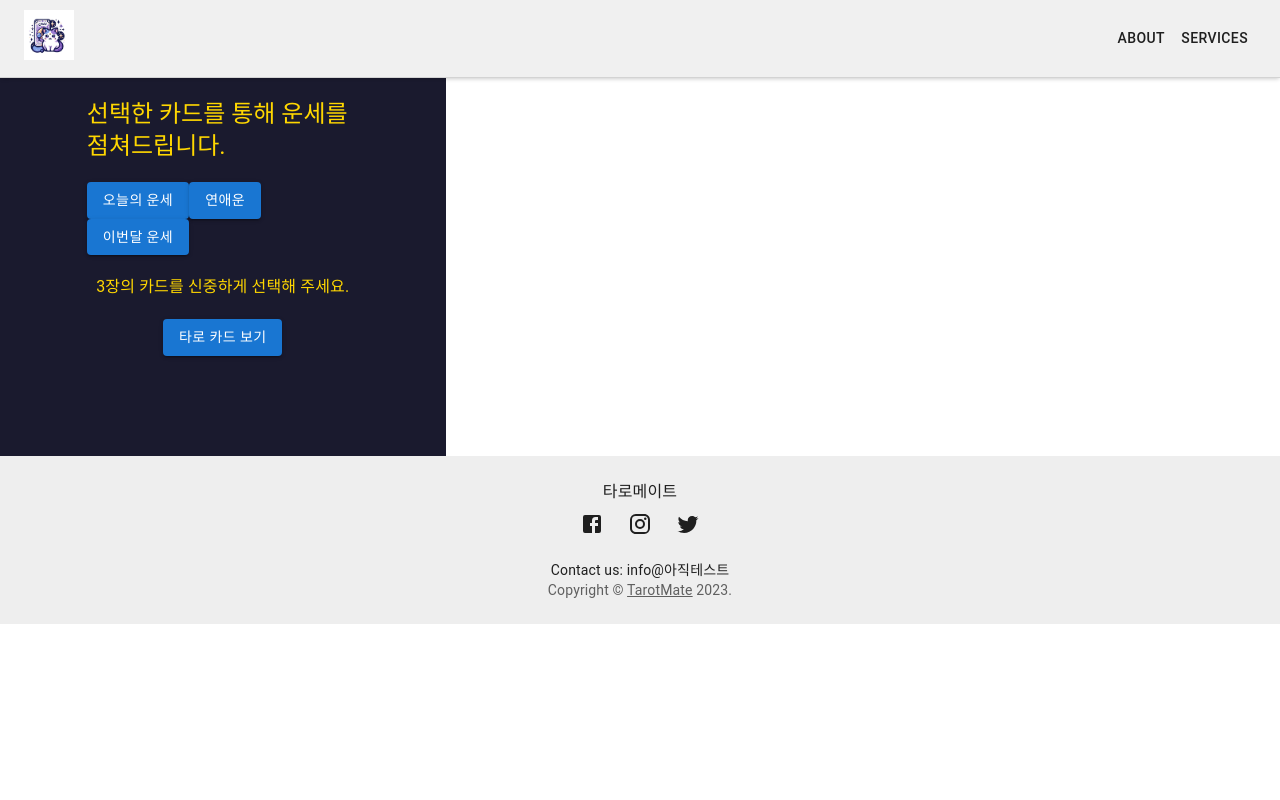
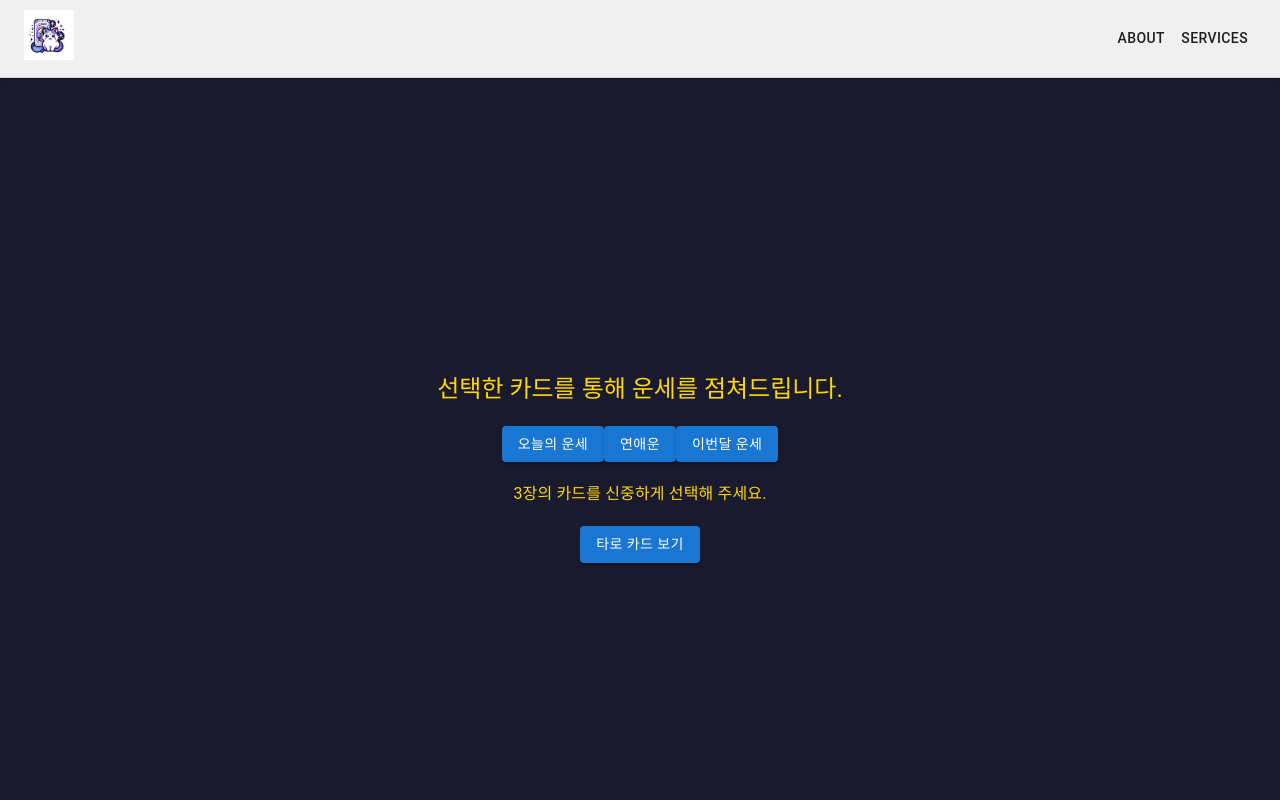
Before and after one commit to kabalport/vite-react-app, a React (Vite) app: page / in a window 1280 px wide. Shown: the top 800 px of the page. Built offline with nearby package versions, Linux system fonts and the light colour scheme.

Commit message:
header develop3

```diff
--- a/src/layouts/MainLayout/MainLayout.tsx
+++ b/src/layouts/MainLayout/MainLayout.tsx
@@ -1,24 +1,23 @@
 import MainHeader from './MainHeader';
 import MainFooter from './MainFooter';
 import * as React from 'react';
-import PropTypes from "prop-types"
+import PropTypes from 'prop-types';
+import { Box } from '@mui/material';
 
 const MainLayout = (props: any) => {
     return (
-        <React.Fragment>
-        <div>
+        <Box sx={{ display: 'flex', flexDirection: 'column', minHeight: '100vh' }}>
             <MainHeader />
-            <div style={{ display: 'flex' }}>
-                    {props.children}
-            </div>
+            <Box component="main" sx={{ flexGrow: 1, display: 'flex' }}>
+                {props.children}
+            </Box>
             <MainFooter />
-        </div>
-            </React.Fragment>
+        </Box>
     );
 };
 
 MainLayout.propTypes = {
-    children: PropTypes.any,
+    children: PropTypes.node,  // Updated to 'node' which is more appropriate for children
     location: PropTypes.object,
 }
 
--- a/src/pages/TarotMate/MainPage/TarotComponent/TarotComponent.tsx
+++ b/src/pages/TarotMate/MainPage/TarotComponent/TarotComponent.tsx
@@ -21,6 +21,7 @@ function TarotComponent() {
     const [openSnackbar, setOpenSnackbar] = useState(false); // Snackbar 상태 추가
     const [fortuneType, setFortuneType] = useState(''); // 운세 유형 상태 추가
     const [showTarotCards, setShowTarotCards] = useState(false); // State to toggle visibility of tarot cards
+    const [showResults, setShowResults] = useState(false); // 결과 표시 여부 관리
 
     // 버튼 클릭 핸들러
     const handleFortuneType = (type: string) => {
@@ -52,12 +53,6 @@ function TarotComponent() {
         { number: 20, name: "심판", image: "../images/major_arcana_judgement.png" },
         { number: 21, name: "세계", image: "../images/major_arcana_world.png" }
     ];
-
-
-// Replace "../images/" with the actual path to the directory where the images are stored.
-
-
-
 
 
     const toggleCardSelection = (card: string) => {
@@ -113,6 +108,7 @@ function TarotComponent() {
         try {
             const result: any = await gptTarot(tarotPrompt);
             setResponse(result.choices);
+            setShowResults(true); // 결과를 표시하도록 설정
         } catch (error) {
             console.error('Error fetching GPT response:', error);
             setResponse([]);
@@ -149,18 +145,24 @@ function TarotComponent() {
         <div style={{
             backgroundColor: '#1a1a2e', // 전체 배경색
             color: 'white',
+            display: 'flex',
+            flexDirection: 'column',
+            justifyContent: 'center', // 수직 중앙 정렬
+            alignItems: 'center', // 수평 중앙 정렬
+            minHeight: '100vh', // 전체 높이 차지
+            width: '100%', // 너비를 100%로 설정
         }}>
             <div style={{
                 padding: '20px',
-                margin: 'auto', // 자동 마진을 사용하여 좌우 중앙 정렬
-                maxWidth: '70%', // 최대 너비를 90%로 설정하여 여백 유지
+                width: '100%', // 너비를 100%로 설정
                 display: 'flex',
                 flexDirection: 'column',
                 alignItems: 'center',
-                backgroundColor: '#1a1a2e', // 어두운 배경 색상 추가
-                color: 'white' // 텍스트 색상을 밝게 변경
+                backgroundColor: '#1a1a2e',
+                color: 'white'
             }}>
-
+                {!showTarotCards && (
+               <>
                 {fortuneType || (
                     <Typography variant="h5" style={{ color: 'gold', marginBottom: '20px' }}>
                     선택한 카드를 통해 운세를 점쳐드립니다.</Typography>
@@ -191,8 +193,6 @@ function TarotComponent() {
                         `${3 - selectedCards.length}장의 카드를 신중하게 선택해 주세요.`
                     }
                 </Typography>
-
-                {!showTarotCards && (
                     <Button
                         variant="contained"
                         onClick={handleShowTarotCards}
@@ -200,31 +200,10 @@ function TarotComponent() {
                     >
                         타로 카드 보기
                     </Button>
+               </>
                 )}
-
-
-                <div style={{ textAlign: 'center', padding: '20px 0' }}> {/* 버튼을 중앙에 정렬 */}
-                    {showTarotCards && (
-                    <Button
-                        variant="contained"
-                        color="primary"
-                        onClick={handleButtonClick}
-                        disabled={selectedCards.length !== 3 || isLoading}
-                        style={{
-                            marginBottom: '20px',
-                            padding: '15px 30px',
-                            fontSize: '1rem',
-                            borderRadius: '25px',
-                            boxShadow: '0px 4px 10px rgba(0, 0, 0, 0.25)',
-                            backgroundColor: selectedCards.length !== 3 || isLoading ? '#bdbdbd' : '', // 비활성화 시 회색으로 변경
-                            color: selectedCards.length !== 3 || isLoading ? '#757575' : '' // 비활성화 시 텍스트 색 변경
-                        }}
-                    >
-                        타로하기
-                    </Button>
-                    )}
-                </div>
-                {showTarotCards && (
+                {showTarotCards && !showResults &&
+                    (<>
             <div style={{ display: 'flex', flexWrap: 'wrap', justifyContent: 'center', margin: '10px' }}>
                 {tarotCards.map((card, index) => (
                     <Card
@@ -271,30 +250,57 @@ function TarotComponent() {
                     </Card>
                 ))}
             </div>
-                )}
-                {showTarotCards && (
             <Typography variant="h5" style={{ color: 'gold', marginBottom: '20px' }}>
                 {`남은 카드 선택 가능 수: ${3 - selectedCards.length}`}
             </Typography>
-                    )}
+                        <Button
+                            variant="contained"
+                            color="primary"
+                            onClick={handleButtonClick}
+                            disabled={selectedCards.length !== 3 || isLoading}
+                            style={{
+                                marginBottom: '20px',
+                                padding: '15px 30px',
+                                fontSize: '1rem',
+                                borderRadius: '25px',
+                                boxShadow: '0px 4px 10px rgba(0, 0, 0, 0.25)',
+                                backgroundColor: selectedCards.length !== 3 || isLoading ? '#bdbdbd' : '', // 비활성화 시 회색으로 변경
+                                color: selectedCards.length !== 3 || isLoading ? '#757575' : '' // 비활성화 시 텍스트 색 변경
+                            }}
+                        >
+                            타로하기
+                        </Button>
+
             <Typography variant="h6" style={{ marginTop: '20px' }}>
                 {selectedCardsText} {/* 로딩 중 선택된 카드 텍스트 표시 */}
             </Typography>
+                    </>
+                )}
+
             {isLoading ? (
                 <>
                 <CircularProgress />
                 <Typography style={{ marginLeft: '10px' }}>응답을 기다리는 중...</Typography>
                 </>
                 ) : (
+
                 // 결과 표시 영역
+             <>
+                {showResults && (
+
                     response && response.map((res, index) => (
                         <Card key={index} style={{ margin: '10px', maxWidth: 600 }}>
                         <CardContent>
                             {renderResponse(res.message.content)}
                         </CardContent>
                     </Card>
+
                 ))
+
             )}
+             </>
+
+                )}
             </div>
         </div>
     );
```
